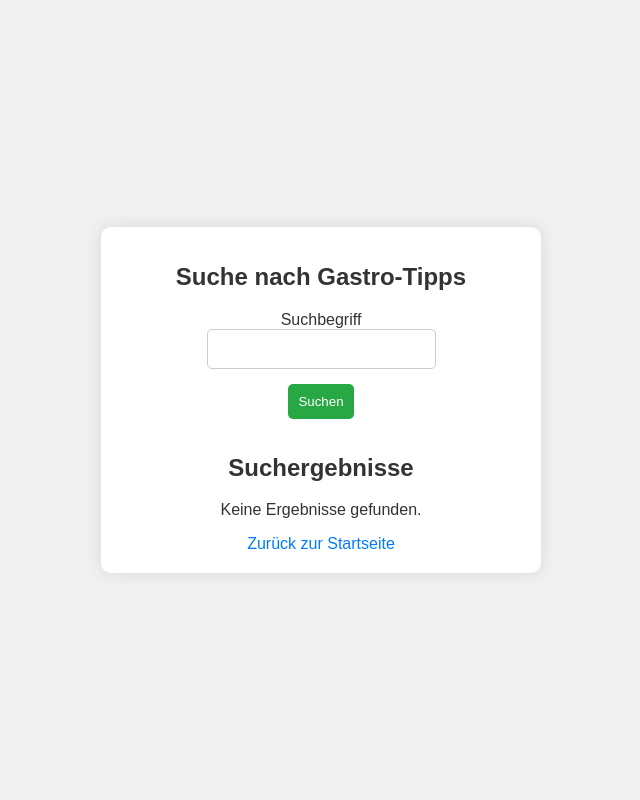
After one commit to AKir2024/Gastro-Entdeckung-App, a Flask app: page /search_tip in a window 1280 px wide. The commit adds this page. Shown: the whole page, without its empty margins (319-959 px from the left). Run offline with Flask 3, Linux system fonts and the light colour scheme.

Commit message:
Add files via upload

```diff
--- a/app.py
+++ b/app.py
@@ -7,9 +7,8 @@ from flask_bcrypt import Bcrypt
 from flask_login import LoginManager, UserMixin, login_user, login_required, logout_user, current_user
 import os
 
-
 app = Flask(__name__)
-app.config['SECRET_KEY'] = 'your_secret_key_here'
+app.config['SECRET_KEY'] = 'your_secret_key_here'  # Ersetze das durch deinen eigenen geheimen Schlüssel
 app.config['SQLALCHEMY_DATABASE_URI'] = 'sqlite:///users.db'
 db = SQLAlchemy(app)
 bcrypt = Bcrypt(app)
@@ -21,6 +20,11 @@ class User(db.Model, UserMixin):
     id = db.Column(db.Integer, primary_key=True)
     email = db.Column(db.String(150), unique=True, nullable=False)
     password = db.Column(db.String(150), nullable=False)
+
+# Datenbankmodell für Gastro-Tipps
+class Tip(db.Model):
+    id = db.Column(db.Integer, primary_key=True)
+    tip_content = db.Column(db.String(500), nullable=False)
 
 @login_manager.user_loader
 def load_user(user_id):
@@ -39,10 +43,21 @@ class LoginForm(FlaskForm):
     password = PasswordField('Passwort', validators=[DataRequired()])
     submit = SubmitField('Einloggen')
 
+# Formular für die Suche nach Gastro-Tipps
+class SearchForm(FlaskForm):
+    search_query = StringField('Suchbegriff', validators=[DataRequired()])
+    submit = SubmitField('Suchen')
+
+# Formular für das Hinzufügen von Gastro-Tipps
+class TipForm(FlaskForm):
+    tip_content = StringField('Gastro-Tipp', validators=[DataRequired(), Length(min=10, max=500)])
+    submit = SubmitField('Tipp hinzufügen')
+
 # Route für die Startseite
 @app.route('/')
 def index():
-    return render_template('index.html')
+    tips = Tip.query.all()  # Alle Tipps aus der Datenbank abrufen
+    return render_template('index.html', tips=tips)
 
 # Route für die Registrierung
 @app.route('/register', methods=['GET', 'POST'])
@@ -66,7 +81,6 @@ def login():
         if user and bcrypt.check_password_hash(user.password, form.password.data):
             login_user(user)
             flash('Du bist jetzt eingeloggt!', 'success')
-            print("Du bist eingeloggt")
             return redirect(url_for('index'))
         else:
             flash('Login fehlgeschlagen. Bitte überprüfe Email und Passwort.', 'danger')
@@ -80,6 +94,29 @@ def logout():
     flash('Du bist jetzt ausgeloggt!', 'success')
     return redirect(url_for('index'))
 
+# Route für die Seite zum Hinzufügen eines Gastro-Tipps
+@app.route('/add_tip', methods=['GET', 'POST'])
+@login_required
+def add_tip():
+    form = TipForm()
+    if form.validate_on_submit():
+        new_tip = Tip(tip_content=form.tip_content.data)
+        db.session.add(new_tip)
+        db.session.commit()
+        flash('Dein Tipp wurde hinzugefügt!', 'success')
+        return redirect(url_for('index'))
+    return render_template('add_tip.html', form=form)
+
+# Route für die Suche nach Gastro-Tipps
+@app.route('/search_tip', methods=['GET', 'POST'])
+def search_tip():
+    form = SearchForm()
+    search_results = []
+    if form.validate_on_submit():
+        search_query = form.search_query.data
+        search_results = Tip.query.filter(Tip.tip_content.like(f'%{search_query}%')).all()
+    return render_template('search_tip.html', form=form, search_results=search_results)
+
 # Datenbanktabellen beim ersten Start erstellen
 @app.before_request
 def create_tables():
--- /dev/null
+++ b/static/style.css
@@ -0,0 +1,101 @@
+/* Allgemeines Layout */
+body {
+    font-family: Arial, sans-serif;
+    background-color: #f0f0f0;
+    color: #333;
+    margin: 0;
+    padding: 0;
+    display: flex;
+    justify-content: center;
+    align-items: center;
+    height: 100vh;
+}
+
+/* Container für den Inhalt */
+.container {
+    background-color: #fff;
+    padding: 20px;
+    border-radius: 10px;
+    box-shadow: 0 0 15px rgba(0, 0, 0, 0.1);
+    width: 400px;
+    text-align: center;
+}
+
+/* Navigation */
+nav {
+    margin-bottom: 20px;
+}
+
+nav a {
+    text-decoration: none;
+    color: #fff;
+    background-color: #007bff;
+    padding: 10px 20px;
+    border-radius: 5px;
+    margin: 0 10px;
+}
+
+nav a:hover {
+    background-color: #0056b3;
+}
+
+/* Überschriften */
+h1 {
+    font-size: 24px;
+    margin-bottom: 20px;
+}
+
+/* Formulare */
+form {
+    display: flex;
+    flex-direction: column;
+}
+
+form div {
+    margin-bottom: 15px;
+}
+
+form input[type="text"],
+form input[type="password"] {
+    padding: 10px;
+    font-size: 16px;
+    border: 1px solid #ccc;
+    border-radius: 5px;
+}
+
+form input[type="submit"] {
+    background-color: #28a745;
+    color: #fff;
+    padding: 10px;
+    border: none;
+    border-radius: 5px;
+    cursor: pointer;
+}
+
+form input[type="submit"]:hover {
+    background-color: #218838;
+}
+
+/* Tipp-Liste */
+ul {
+    list-style-type: none;
+    padding: 0;
+}
+
+ul li {
+    background-color: #f8f9fa;
+    padding: 10px;
+    margin-bottom: 10px;
+    border-radius: 5px;
+    border: 1px solid #ddd;
+}
+
+/* Links */
+a {
+    color: #007bff;
+    text-decoration: none;
+}
+
+a:hover {
+    text-decoration: underline;
+}
--- /dev/null
+++ b/templates/search_tip.html
@@ -0,0 +1,33 @@
+<!DOCTYPE html>
+<html>
+<head>
+    <title>Gastro-Tipps suchen</title>
+    <link rel="stylesheet" type="text/css" href="{{ url_for('static', filename='style.css') }}">
+</head>
+<body>
+    <div class="container">
+        <h1>Suche nach Gastro-Tipps</h1>
+        <form method="POST">
+            {{ form.hidden_tag() }}
+            <div>
+                {{ form.search_query.label }}<br>
+                {{ form.search_query }}
+            </div>
+            <div>
+                {{ form.submit }}
+            </div>
+        </form>
+
+        <h2>Suchergebnisse</h2>
+        <ul>
+            {% for tip in search_results %}
+                <li>{{ tip.tip_content }}</li>
+            {% else %}
+                <p>Keine Ergebnisse gefunden.</p>
+            {% endfor %}
+        </ul>
+
+        <a href="{{ url_for('index') }}">Zurück zur Startseite</a>
+    </div>
+</body>
+</html>
```
Also changed, not shown: templates/add_tip.html (added, +23 -0 lines), templates/index.html (+16 -1 lines).
